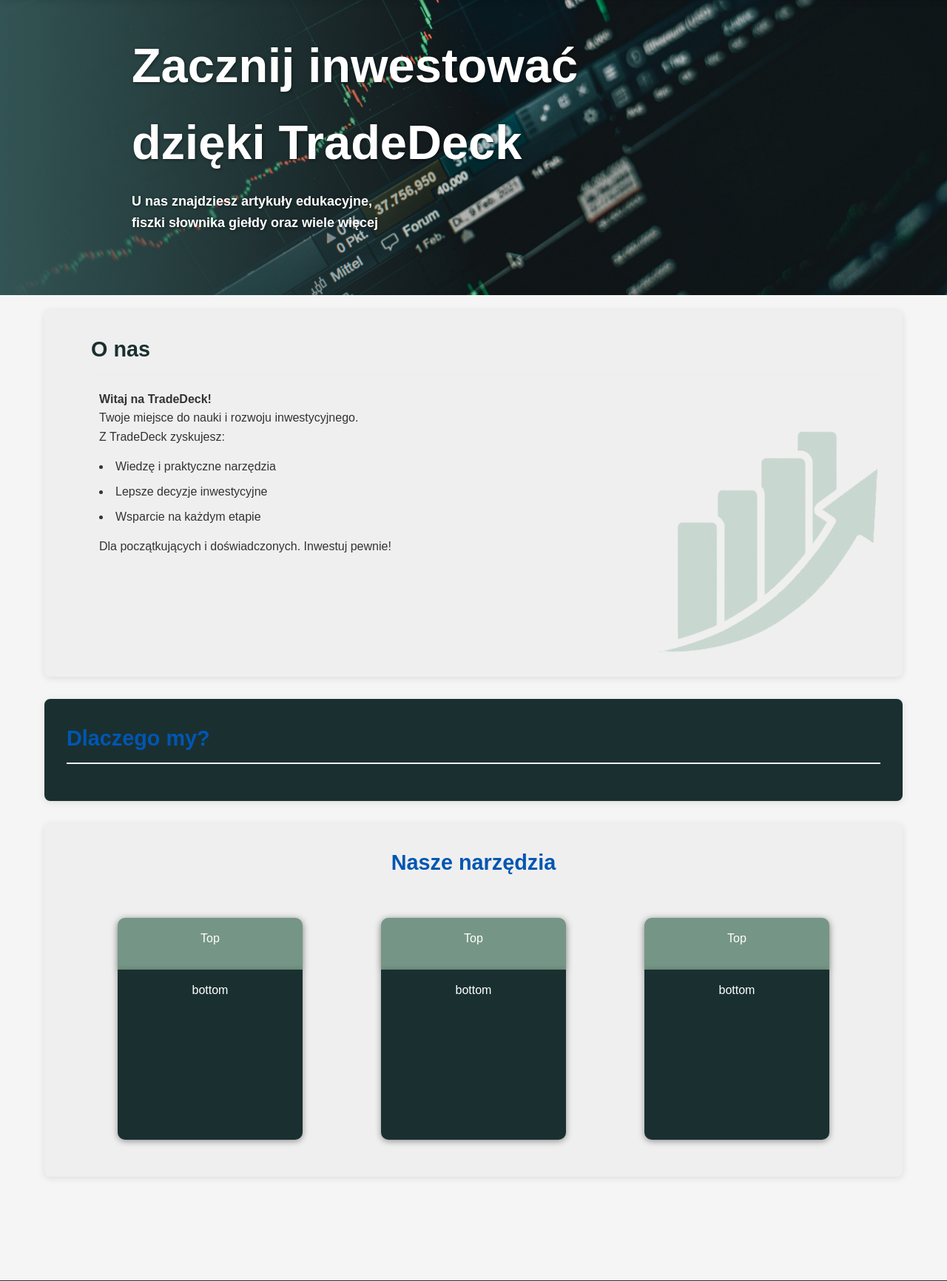
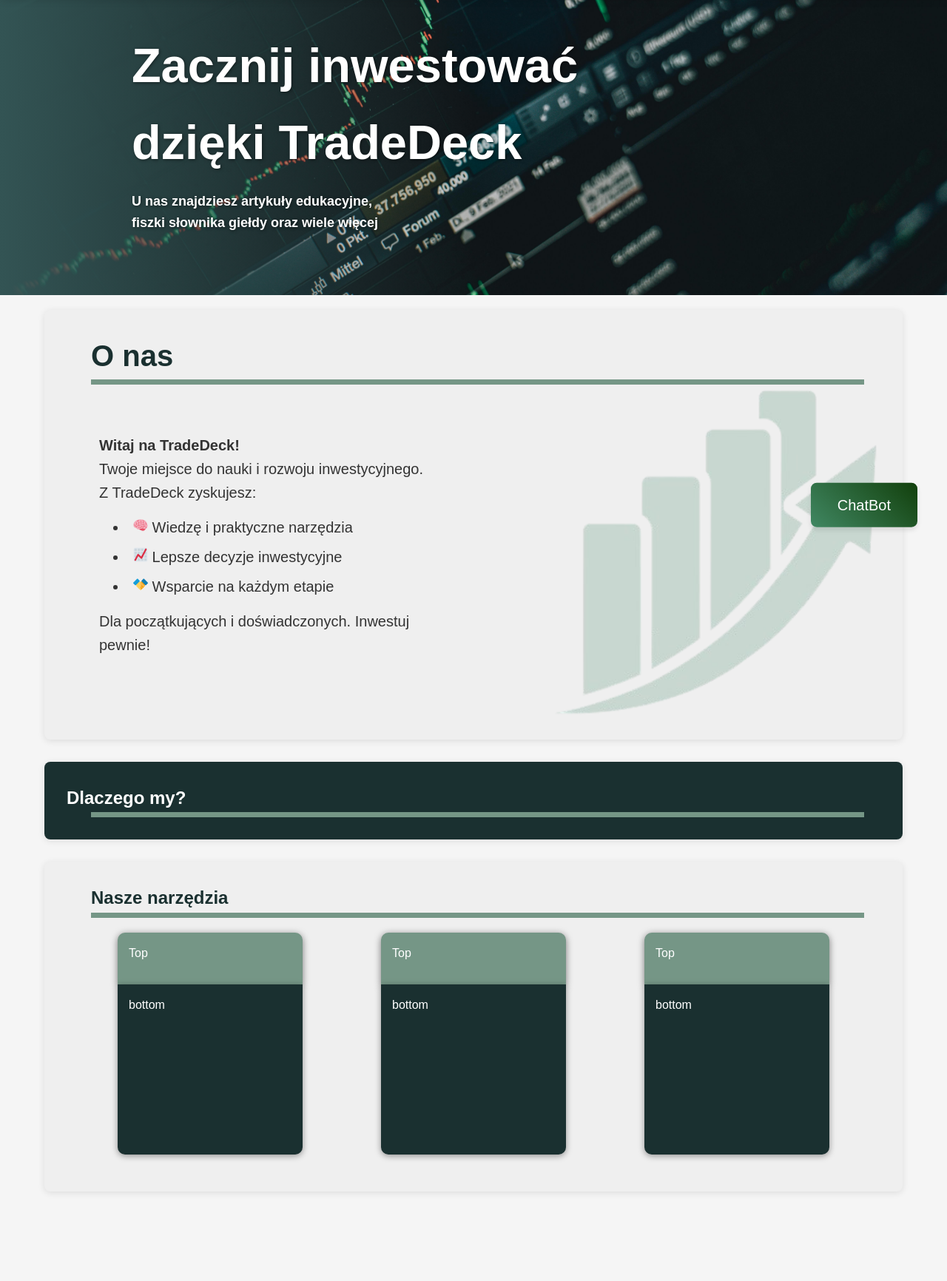
Before and after one commit to Quattro-Crew/Stack, a PHP site: page /TradeDeck/Front-end/html/menu.php in a window 1280 px wide. Shown: the part 69-1801 px from the top of the page at 74% size. Run offline with PHP 8.4, Linux system fonts and the light colour scheme.

Commit message:
chatbot - przycisk
dodanie ruchomego przucisku dla czatbota

```diff
--- a/TradeDeck/Front-end/html/css/style-menu.css
+++ b/TradeDeck/Front-end/html/css/style-menu.css
@@ -115,14 +115,6 @@ section {
     margin-bottom: 30px;
 }
 
-h2 {
-    color: #0056b3;
-    margin-bottom: 20px;
-    font-size: 1.8rem;
-    border-bottom: 2px solid #eee;
-    padding-bottom: 10px;
-}
-
 h3 {
     color: #333;
     margin: 20px 0 15px;
@@ -133,10 +125,14 @@ h3 {
 .about-us-text {
     color: #1a3030;
     margin-left: 3%;
+    font-size: 40px;
 }
 
 .about-us-description {
+    font-size: 20px;
     margin-left: 4%;
+    margin-top: 6%;
+    margin-bottom: 4%;
 }
 
 .about-us ul {
@@ -146,6 +142,7 @@ h3 {
 
 .about-us li {
     margin-bottom: 8px;
+    margin-left: 4%;
 }
 
 .about-us-content {
@@ -165,14 +162,31 @@ h3 {
     justify-content: flex-end;
 }
 
+.about-us-icons{
+    width: 20px;
+    height: 20px;
+}
+
 .about-us-img img {
-    max-width: 100%;
+    width: 80%;
     height: auto;
 }
 
+.line {
+     width: 95%;
+     height: 7px;
+     background-color: #759686;
+     margin-left: 3%;
+ }
+
 /* Sekcja "Nasze narzędzia" */
 .tools {
-    text-align: center;
+    text-align: left;
+}
+
+.tools h2 {
+    color: #1a3030;
+    margin-left: 3%;
 }
 
 .cards{
@@ -413,3 +427,66 @@ h3 {
 .footer4 a:hover {
     text-decoration: underline;
 }
+
+.chatbot-button {
+    --background: linear-gradient(45deg, #408762, #12400c);
+    position: fixed;
+    bottom: 25px; /* ← zmienione z top: na bottom: */
+    right: 40px;
+    background: var(--background);
+    cursor: pointer;
+    transition: all 0.2s;
+    font-size: 20px;
+    padding: 0.7em 1.8em;
+    border-radius: 8px;
+    box-shadow: 0 4px 6px rgba(0, 0, 0, 0.1);
+    color: #fff;
+    animation: moveUpDown 2s infinite ease-in-out;
+    z-index: 1000;
+}
+
+@keyframes moveUpDown {
+    0% { transform: translateY(0); }
+    50% { transform: translateY(10px); }
+    100% { transform: translateY(0); }
+}
+
+.tooltip {
+    position: absolute;
+    top: 100%;
+    left: 50%;
+    transform: translateX(-50%) scale(0.8);
+    transform-origin: bottom;
+    padding: 0.3em 0.6em;
+    opacity: 0;
+    font-size: 17px;
+    pointer-events: none;
+    transition: all 0.3s;
+    background: var(--background);
+    border-radius: 4px;
+    box-shadow: 0 2px 4px rgba(0, 0, 0, 0.1);
+    white-space: nowrap;
+}
+
+.tooltip::before {
+    position: absolute;
+    content: "";
+    height: 0.6em;
+    width: 0.6em;
+    bottom: -0.2em;
+    left: 50%;
+    transform: translate(-50%) rotate(45deg);
+    background: var(--background);
+}
+
+.chatbot-button:hover .tooltip {
+    top: -45px;
+    opacity: 1;
+    visibility: visible;
+    pointer-events: auto;
+    transform: translateX(-50%) scale(1);
+}
+
+.chatbot-button:hover {
+    transform: scale(0.9) translateY(10px);
+}
--- a/TradeDeck/Front-end/html/menu.php
+++ b/TradeDeck/Front-end/html/menu.php
@@ -35,34 +35,35 @@
 <div class="container">
     <section class="about-us">
       <h2 class="about-us-text">O nas</h2>
+        <div class="line"></div>
+      <div class="about-us-content">
           <div class="about-us-description">
              <p><strong>Witaj na TradeDeck!</strong><br>Twoje miejsce do nauki i rozwoju inwestycyjnego.</p>
-
-        <div class="about-us-content">
               <div class="about-us-text-content">
                 <p>Z TradeDeck zyskujesz:</p>
                 <ul>
-              <li>Wiedzę i praktyczne narzędzia</li>
-              <li>Lepsze decyzje inwestycyjne</li>
-              <li>Wsparcie na każdym etapie</li>
+                  <li><img class="about-us-icons" src="css/img/brain.svg">  Wiedzę i praktyczne narzędzia</li>
+                  <li><img class="about-us-icons" src="css/img/chart.svg">  Lepsze decyzje inwestycyjne</li>
+                  <li><img class="about-us-icons" src="css/img/hand.svg">  Wsparcie na każdym etapie</li>
                 </ul>
                 <p>Dla początkujących i doświadczonych. Inwestuj pewnie!</p>
               </div>
-
+        </div>
           <div class="about-us-img">
               <img src="css/img/about-us-img.png" alt="O nas">
-          </div>
           </div>
       </div>
     </section>
 
     <section class="dark-section">
             <h2>Dlaczego my?</h2>
+        <div class="line"></div>
             <!-- Tutaj można dodać treść -->
     </section>
 
     <section class="tools">
         <h2>Nasze narzędzia</h2>
+        <div class="line"></div>
         <div class="cards">
             <div class="card">
                 <div class="card-top">
@@ -167,5 +168,11 @@
         </div>
 
 </footer>
+
+ <div class="chatbot-button">
+     <span class="tooltip">Zapytaj nasze AI o pomoc!</span>
+     <span class="text">ChatBot</span>
+ </div>
+
 </body>
 </html>
```
Lines whose indentation alone changed are shown as unchanged.
